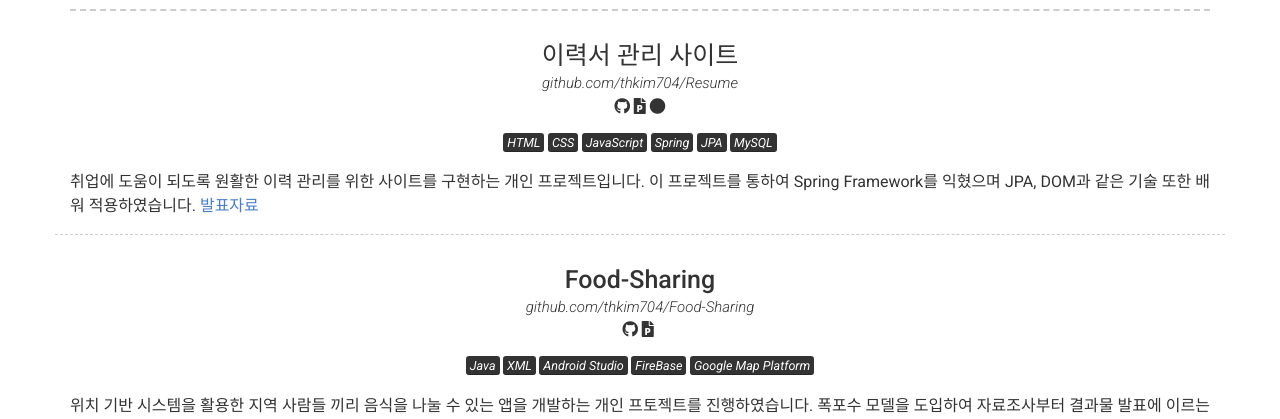
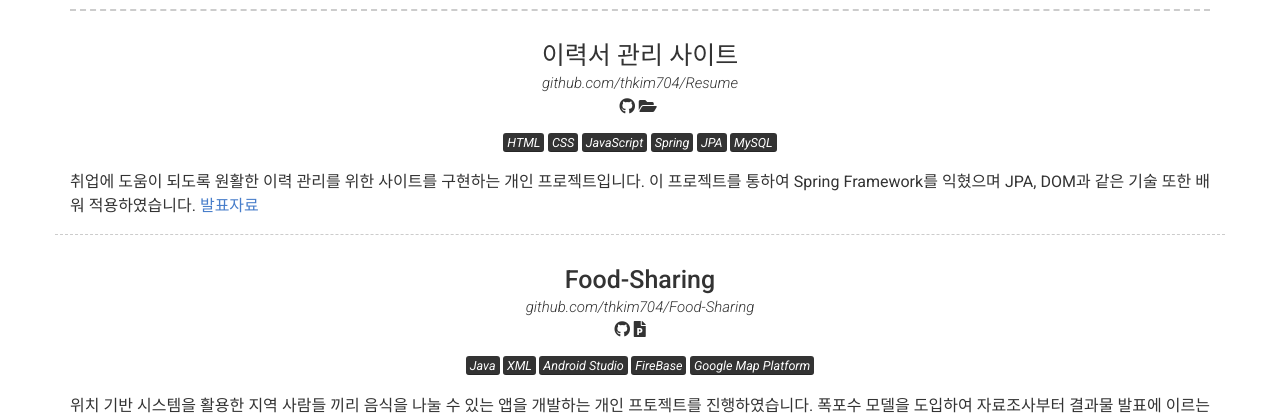
Before and after one commit to thkim704/thkim704.github.io, a Jekyll site: the page built from index.md, in a window 1280 px wide. Shown: the part 1252-1671 px from the top of the page. Built offline with Jekyll 4.4.1, drawn with Linux system fonts in a browser that asks for light colours; nearby versions of some CDN libraries.

Commit message:
Update _config.yml

```diff
--- a/_config.yml
+++ b/_config.yml
@@ -88,10 +88,10 @@ content:
             icon: fab fa-github
             url: github.com/thkim704/Resume
           - title:  Presentation for project
-            icon: fas fa-file-powerpoint
+            icon: fas fa-folder-open
             url: https://drive.google.com/file/d/13VydbU_RV_wCg2fJBGRLA9GxWavSLHXa/view?usp=sharing
           - title:  video for project
-            icon: fas fa-circle
+            icon: fas fa-circle-play
             url: https://drive.google.com/file/d/1EDxfL2TciwK9ljYu9O6D5cg0JA5wkyj5/view?usp=sharing
         quote: >
           <mark>HTML</mark> <mark>CSS</mark> <mark>JavaScript</mark> <mark>Spring</mark> <mark>JPA</mark> <mark>MySQL</mark>
@@ -112,7 +112,7 @@ content:
             icon: fas fa-file-powerpoint
             url: https://drive.google.com/file/d/1BlSqYWhyzamuOk_FcnLxK5ZsPnQUxeod/view?usp=sharing
           - title:  video for project
-            icon: far fa-circle-play
+            icon: far fa-play
             url: https://drive.google.com/file/d/1-mZGUk4QAgtq6kTC3VBvhzxFBZsgFgTP/view?usp=sharing
         quote: >
           <mark>Java</mark> <mark>XML</mark> <mark>Android Studio</mark> <mark>FireBase</mark> <mark>Google Map Platform</mark>
```
